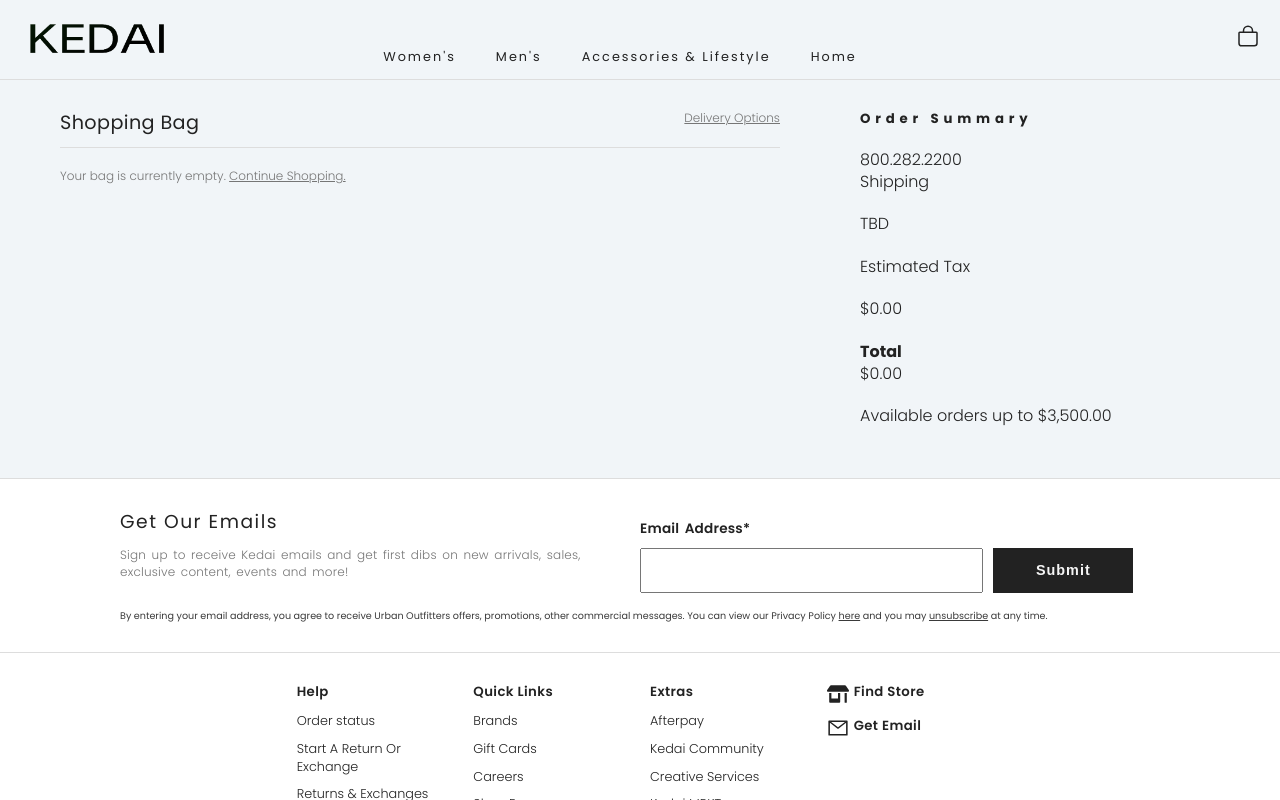
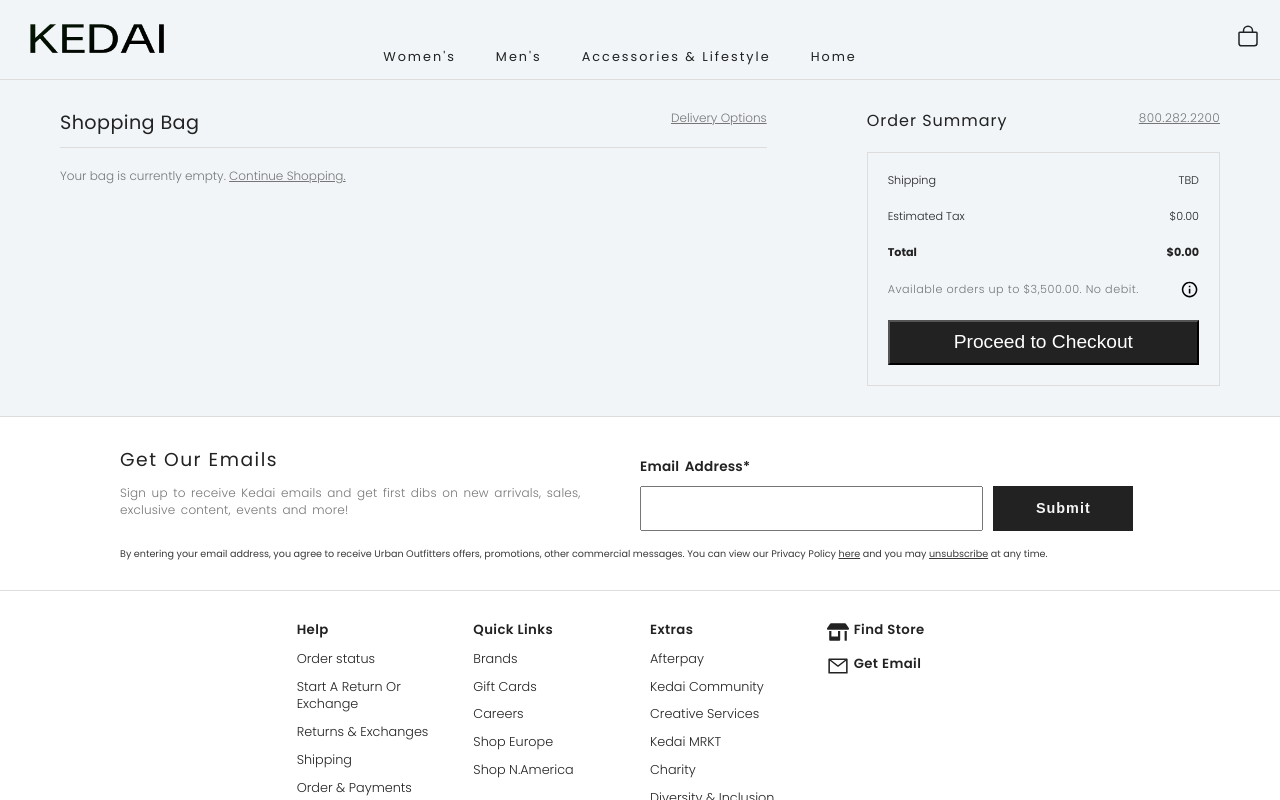
Before and after one commit to KristijonasJurk/React_Kedai, a React (Create React App) app: page /cart in a window 1280 px wide. Shown: the top 800 px of the page. Built offline with nearby package versions, Linux system fonts and the light colour scheme.

Commit message:
finished stationary part of cart

```diff
--- a/src/css/cart/_cart.scss
+++ b/src/css/cart/_cart.scss
@@ -2,7 +2,7 @@
     display: grid;
     grid-template-columns: minmax(0, 2fr) minmax(0, 1fr);
     margin: 30px 60px;
-    grid-column-gap: 80px;
+    grid-column-gap: 100px;
     .cart-item-container {
         display: flex;
         flex-direction: column;
@@ -33,5 +33,70 @@
         }
     }
     .cart-order-container {
+        display: flex;
+        flex-direction: column;
+        .cart-order-header {
+            display: flex;
+            justify-content: space-between;
+            h5 {
+                font-weight: 400;
+                color: var(--mainBlack);
+                letter-spacing: 1px;
+                font-size: 1rem;
+            }
+            a {
+                font-size: 0.75rem;
+                text-decoration: underline;
+                color: var(--darkerGray);
+                letter-spacing: 0.4px;
+            }
+        }
+        .cart-order {
+            border: 1px solid var(--grey);
+            .cart-order-content {
+                margin: 20px;
+                font-size: 0.7rem;
+                color: var(--mainBlack);
+                display: flex;
+                flex-direction: column;
+                .cart-shipping {
+                    display: flex;
+                    justify-content: space-between;
+                }
+                .cart-tax {
+                    display: flex;
+                    justify-content: space-between;
+                }
+                .cart-total {
+                    display: flex;
+                    justify-content: space-between;
+                }
+                .cart-order-footer-container {
+                    margin: 20px 0;
+                    color: var(--darkerGray);
+                    letter-spacing: 0.5px;
+                    display: flex;
+                    justify-content: space-between;
+                    align-items: center;
+                    p {
+                        margin: 0;
+                    }
+                    svg {
+                        font-size: 1.2rem;
+                        color: black;
+                        cursor: pointer;
+                    }
+                }
+                button {
+                    width: 100%;
+                    height: 45px;
+                    background-color: var(--mainBlack);
+                    color: white;
+                    font-size: 1.2rem;
+                    font-weight: 500;
+                    align-self: center;
+                }
+            }
+        }
     }
 }
--- a/src/css/main.css
+++ b/src/css/main.css
@@ -1410,7 +1410,7 @@
   -ms-grid-columns: minmax(0, 2fr) minmax(0, 1fr);
       grid-template-columns: minmax(0, 2fr) minmax(0, 1fr);
   margin: 30px 60px;
-  grid-column-gap: 80px;
+  grid-column-gap: 100px;
 }
 
 .cart-container .cart-item-container {
@@ -1455,6 +1455,120 @@
 
 .cart-container .cart-item-container .cart-items span {
   text-decoration: underline;
+}
+
+.cart-container .cart-order-container {
+  display: -webkit-box;
+  display: -ms-flexbox;
+  display: flex;
+  -webkit-box-orient: vertical;
+  -webkit-box-direction: normal;
+      -ms-flex-direction: column;
+          flex-direction: column;
+}
+
+.cart-container .cart-order-container .cart-order-header {
+  display: -webkit-box;
+  display: -ms-flexbox;
+  display: flex;
+  -webkit-box-pack: justify;
+      -ms-flex-pack: justify;
+          justify-content: space-between;
+}
+
+.cart-container .cart-order-container .cart-order-header h5 {
+  font-weight: 400;
+  color: var(--mainBlack);
+  letter-spacing: 1px;
+  font-size: 1rem;
+}
+
+.cart-container .cart-order-container .cart-order-header a {
+  font-size: 0.75rem;
+  text-decoration: underline;
+  color: var(--darkerGray);
+  letter-spacing: 0.4px;
+}
+
+.cart-container .cart-order-container .cart-order {
+  border: 1px solid var(--grey);
+}
+
+.cart-container .cart-order-container .cart-order .cart-order-content {
+  margin: 20px;
+  font-size: 0.7rem;
+  color: var(--mainBlack);
+  display: -webkit-box;
+  display: -ms-flexbox;
+  display: flex;
+  -webkit-box-orient: vertical;
+  -webkit-box-direction: normal;
+      -ms-flex-direction: column;
+          flex-direction: column;
+}
+
+.cart-container .cart-order-container .cart-order .cart-order-content .cart-shipping {
+  display: -webkit-box;
+  display: -ms-flexbox;
+  display: flex;
+  -webkit-box-pack: justify;
+      -ms-flex-pack: justify;
+          justify-content: space-between;
+}
+
+.cart-container .cart-order-container .cart-order .cart-order-content .cart-tax {
+  display: -webkit-box;
+  display: -ms-flexbox;
+  display: flex;
+  -webkit-box-pack: justify;
+      -ms-flex-pack: justify;
+          justify-content: space-between;
+}
+
+.cart-container .cart-order-container .cart-order .cart-order-content .cart-total {
+  display: -webkit-box;
+  display: -ms-flexbox;
+  display: flex;
+  -webkit-box-pack: justify;
+      -ms-flex-pack: justify;
+          justify-content: space-between;
+}
+
+.cart-container .cart-order-container .cart-order .cart-order-content .cart-order-footer-container {
+  margin: 20px 0;
+  color: var(--darkerGray);
+  letter-spacing: 0.5px;
+  display: -webkit-box;
+  display: -ms-flexbox;
+  display: flex;
+  -webkit-box-pack: justify;
+      -ms-flex-pack: justify;
+          justify-content: space-between;
+  -webkit-box-align: center;
+      -ms-flex-align: center;
+          align-items: center;
+}
+
+.cart-container .cart-order-container .cart-order .cart-order-content .cart-order-footer-container p {
+  margin: 0;
+}
+
+.cart-container .cart-order-container .cart-order .cart-order-content .cart-order-footer-container svg {
+  font-size: 1.2rem;
+  color: black;
+  cursor: pointer;
+}
+
+.cart-container .cart-order-container .cart-order .cart-order-content button {
+  width: 100%;
+  height: 45px;
+  background-color: var(--mainBlack);
+  color: white;
+  font-size: 1.2rem;
+  font-weight: 500;
+  -ms-flex-item-align: center;
+      -ms-grid-row-align: center;
+      align-self: center;
 }
 
 :root {
--- a/src/pages/Cart/Cart.js
+++ b/src/pages/Cart/Cart.js
@@ -1,4 +1,5 @@
 import React from 'react'
+import { IoMdInformationCircleOutline } from 'react-icons/io'
 
 const Home = () => {
     return (
@@ -20,6 +21,7 @@
                 </a>
                 </div>
                 <div className="cart-order">
+                    <div className="cart-order-content">
                         <div className="cart-shipping">
                             <p>Shipping</p>
                             <p>TBD</p>
@@ -30,9 +32,14 @@
                         </div>
                         <div className="cart-total">
                             <b>Total</b>
-                        <p>$0.00</p>
+                            <b>$0.00</b>
                         </div>
-                    <p>Available orders up to $3,500.00</p>
+                        <div className="cart-order-footer-container">
+                            <p className='cart-order-footer'>Available orders up to $3,500.00. No debit.</p>
+                            <IoMdInformationCircleOutline />
+                        </div>
+                        <button>Proceed to Checkout</button>
+                    </div>
                 </div>
             </section>
         </div>
```
Also changed, not shown: 1 other file (tests, documents, lock files or other folders). Lines whose indentation alone changed are shown as unchanged.
